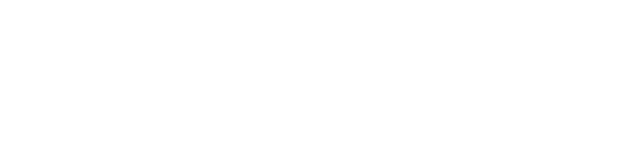
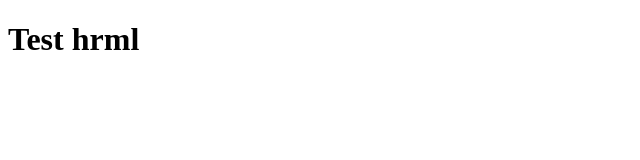
Before and after one commit to aofattaporn/Test_git, a plain HTML site: page index.html in a window 1280 px wide. Shown: the whole page, without its empty margins (0-640 px from the left). Drawn offline with Linux system fonts and the light colour scheme.

Commit message:
modified and delete somefile

```diff
--- a/index.html
+++ b/index.html
@@ -7,6 +7,9 @@
    <title>Document</title>
 </head>
 <body>
+   <h1>
+      Test hrml
+   </h1>
 
 </body>
 </html>
```
Also changed, not shown: test.txt (deleted).
